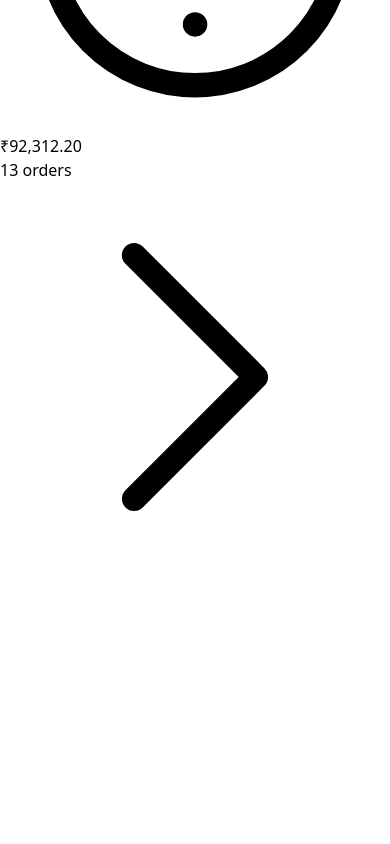
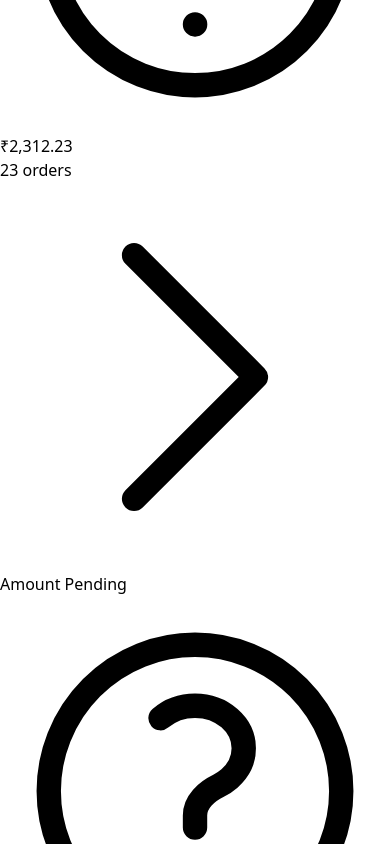
Before and after one commit to Sama-004/dashboard, a React (Vite) app: page / in a window 390 px wide. Shown: the part 4960-5804 px from the top of the page. Before the commit the page ends 5532 px from the top, so only its background shows below. Built offline with nearby package versions, Linux system fonts and the light colour scheme.

Commit message:
fix card width

```diff
--- a/src/App.jsx
+++ b/src/App.jsx
@@ -7,12 +7,22 @@ export default function App() {
       <div className="">
         <Sidebar />
       </div>
-      <div className="overflow-y-auto ml-0 sm:ml-56 grid grid-cols-3">
+      {/* <div className="ml-0 sm:ml-60 grid grid-cols-3"> */}
+      <div className="ml-0 sm:ml-60 flex justify-evenly gap-5">
+        <RevenueCard
+          title={"Next Payout"}
+          amount={"₹2,312.23"}
+          orderCount={23}
+          bgColor={"146eb4"}
+          textColor={"white"}
+        />
         <RevenueCard
           title={"Amount Pending"}
           amount={"₹92,312.20"}
           orderCount={13}
+          textColor={"black"}
         />
+        <RevenueCard title={"Amount Processed"} amount={"₹23,92,312.19"} />
       </div>
     </div>
   );
--- a/src/components/RevenueCard.jsx
+++ b/src/components/RevenueCard.jsx
@@ -1,6 +1,7 @@
 export const RevenueCard = ({ title, orderCount, amount }) => {
   return (
-    <div className="bg-white rounded shadow-md p-4">
+    // <div className={`bg-${bgColor} rounded-md shadow-md p-10 mt-5`}>
+    <div className="bg-white rounded-md border shadow-lg p-10 mt-5 w-96">
       <div className="text-gray-600 flex flex-col justify-center">
         <div className="flex">
           <div>{title}</div>
@@ -21,11 +22,12 @@ export const RevenueCard = ({ title, orderCount, amount }) => {
           </div>
         </div>
       </div>
-      <div className="flex justify-between">
-        <div className="font-medium text-4xl">{amount}</div>
+      <div className="flex justify-between pt-2">
+        <div className="font-medium text-2xl">{amount}</div>
         {orderCount ? (
-          <div className="flex text-blue-700 cursor-pointer underline font-medium ">
-            {orderCount} orders{" "}
+          <div className="flex text-blue-700 cursor-pointer underline font-medium flex-col justify-center">
+            <div className="flex">
+              {orderCount} orders
               <svg
                 xmlns="http://www.w3.org/2000/svg"
                 fill="none"
@@ -40,6 +42,7 @@ export const RevenueCard = ({ title, orderCount, amount }) => {
                 />
               </svg>
             </div>
+          </div>
         ) : null}
       </div>
     </div>
```
Lines whose indentation alone changed are shown as unchanged.
